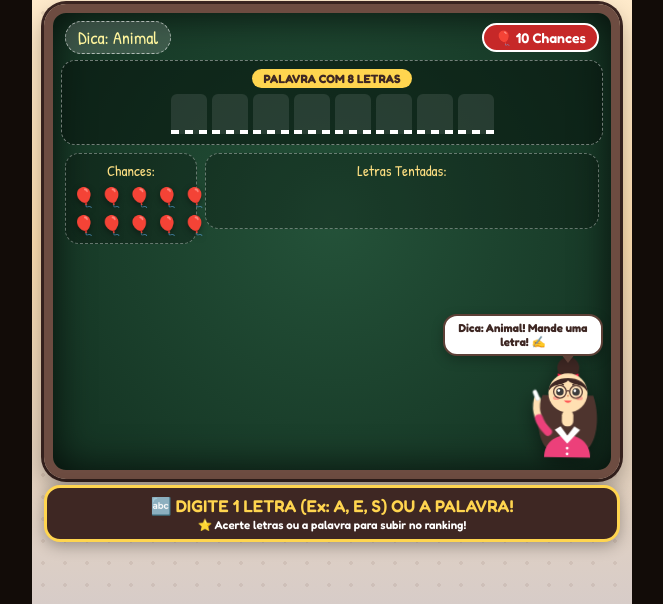
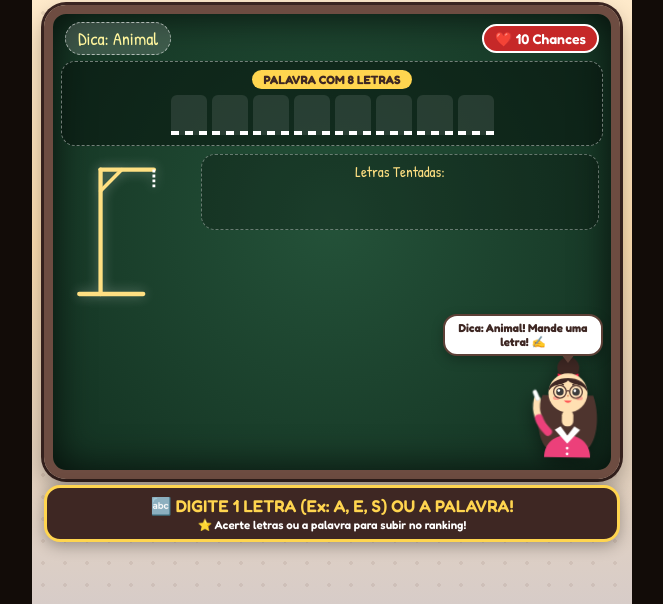
Before and after one commit to paginainsta32-bit/FORCA, a plain HTML site: page index.html in a window 1280 px wide. Shown: the part 196-800 px from the top of the page, without its empty margins (308-971 px from the left). Drawn offline with Linux system fonts and the light colour scheme.

```diff
--- a/index.html
+++ b/index.html
@@ -3,7 +3,7 @@
 <head>
   <meta charset="UTF-8" />
   <meta name="viewport" content="width=device-width, initial-scale=1.0, maximum-scale=1.0, user-scalable=no" />
-  <title>Jogo da Palavra Secreta - 10 Chances! | TikTok Live</title>
+  <title>Jogo da Forca da Professora - 10 Chances! | TikTok Live</title>
   <style>
     @import url('https://fonts.googleapis.com/css2?family=Fredoka:wght@600;700&family=Patrick+Hand&display=swap');
 
@@ -104,7 +104,7 @@
     }
 
     .game-title {
-      font-size: clamp(22px, 6.2vw, 31px);
+      font-size: clamp(23px, 6.5vw, 32px);
       color: #3e2723;
       text-shadow: 0 2px 0 #fff, 0 4px 10px rgba(0, 0, 0, 0.15);
       line-height: 1.05;
@@ -216,7 +216,7 @@
       transition: transform 0.2s ease;
     }
 
-    /* Caixa da Palavra */
+    /* CAIXA DA PALAVRA AGORA NO TOPO DA LOUSA (ACIMA DO CHAT!) */
     .word-hint-box {
       position: relative;
       z-index: 20;
@@ -281,7 +281,7 @@
       100% { transform: scale(1); }
     }
 
-    /* Área Central: Balões de Chances + Letras Tentadas */
+    /* Área Central da Forca + Letras Erradas */
     .hangman-stage {
       position: relative;
       flex: 1;
@@ -290,49 +290,27 @@
       justify-content: space-between;
       padding: 4px 12px 0;
       min-height: 0;
-      gap: 8px;
     }
 
-    .balloons-box {
-      width: 132px;
+    .gallows-svg {
+      width: 128px;
+      height: 152px;
       flex-shrink: 0;
-      background: rgba(0, 0, 0, 0.25);
-      border: 1.5px dashed rgba(255, 255, 255, 0.35);
-      border-radius: 14px;
-      padding: 6px;
-      text-align: center;
+      filter: drop-shadow(0 0 6px rgba(255, 255, 255, 0.35));
     }
 
-    .balloons-title {
-      font-family: 'Patrick Hand', cursive;
-      font-size: 15px;
-      color: #ffe082;
-      margin-bottom: 4px;
+    .body-part {
+      opacity: 0;
+      transition: opacity 0.35s ease;
     }
-
-    .balloons-grid {
-      display: grid;
-      grid-template-columns: repeat(5, 1fr);
-      gap: 4px;
-      justify-items: center;
-      align-items: center;
-    }
-
-    .balloon-item {
-      font-size: 19px;
-      transition: all 0.35s ease;
-      filter: drop-shadow(0 2px 3px rgba(0, 0, 0, 0.4));
-    }
-
-    .balloon-item.popped {
-      transform: scale(0.5);
-      opacity: 0.22;
-      filter: grayscale(1);
+    .body-part.visible {
+      opacity: 1;
     }
 
     /* Painel de Letras Já Tentadas */
     .used-letters-box {
       flex: 1;
+      margin-left: 8px;
       background: rgba(0, 0, 0, 0.25);
       border: 1.5px dashed rgba(255, 255, 255, 0.35);
       border-radius: 14px;
@@ -594,7 +572,7 @@
       margin: 6px 0;
     }
 
-    /* Barra Inferior Segura */
+    /* Barra Inferior */
     .bottom-cta {
       position: relative;
       z-index: 15;
@@ -692,7 +670,7 @@
         </div>
       </div>
 
-      <h1 class="game-title">PALAVRA SECRETA</h1>
+      <h1 class="game-title">JOGO DA FORCA</h1>
       <p class="subtitle">Comente 1 LETRA ou a PALAVRA INTEIRA!</p>
     </div>
 
@@ -725,32 +703,55 @@
     <div class="blackboard-wrapper" id="blackboard">
       <div class="board-header">
         <span class="category-badge" id="category-label">Dica: Fruta</span>
-        <span class="lives-badge" id="lives-label">🎈 10 Chances</span>
+        <span class="lives-badge" id="lives-label">❤️ 10 Chances</span>
       </div>
 
-      <!-- Caixa da Palavra -->
+      <!-- LINHA PONTILHADA COM AS LETRAS DA PALAVRA (NO TOPO DA LOUSA!) -->
       <div class="word-hint-box">
         <div class="hint-sub" id="letters-count">PALAVRA COM 7 LETRAS</div>
         <div class="word-slots" id="word-slots"></div>
       </div>
 
       <div class="hangman-stage">
-        <!-- 10 Balões de Chances (Seguro contra filtros visuais!) -->
-        <div class="balloons-box">
-          <div class="balloons-title">Chances:</div>
-          <div class="balloons-grid" id="balloons-grid">
-            <span class="balloon-item" id="part-1">🎈</span>
-            <span class="balloon-item" id="part-2">🎈</span>
-            <span class="balloon-item" id="part-3">🎈</span>
-            <span class="balloon-item" id="part-4">🎈</span>
-            <span class="balloon-item" id="part-5">🎈</span>
-            <span class="balloon-item" id="part-6">🎈</span>
-            <span class="balloon-item" id="part-7">🎈</span>
-            <span class="balloon-item" id="part-8">🎈</span>
-            <span class="balloon-item" id="part-9">🎈</span>
-            <span class="balloon-item" id="part-10">🎈</span>
-          </div>
-        </div>
+        <!-- Desenho da Forca em Giz (10 Partes!) -->
+        <svg class="gallows-svg" viewBox="0 0 180 210">
+          <!-- Estrutura da Forca -->
+          <line x1="20" y1="195" x2="110" y2="195" stroke="#ffe082" stroke-width="6" stroke-linecap="round"/>
+          <line x1="50" y1="195" x2="50" y2="20" stroke="#ffe082" stroke-width="6" stroke-linecap="round"/>
+          <line x1="50" y1="20" x2="125" y2="20" stroke="#ffe082" stroke-width="6" stroke-linecap="round"/>
+          <line x1="50" y1="50" x2="80" y2="20" stroke="#ffe082" stroke-width="5" stroke-linecap="round"/>
+          <line x1="125" y1="20" x2="125" y2="45" stroke="#fff" stroke-width="4" stroke-dasharray="4 3"/>
+
+          <!-- 1: Cabeça -->
+          <circle id="part-1" class="body-part" cx="125" cy="65" r="20" fill="none" stroke="#fff" stroke-width="5"/>
+          <!-- 2: Tronco -->
+          <line id="part-2" class="body-part" x1="125" y1="85" x2="125" y2="138" stroke="#fff" stroke-width="5" stroke-linecap="round"/>
+          <!-- 3: Braço Esquerdo -->
+          <line id="part-3" class="body-part" x1="125" y1="98" x2="98" y2="122" stroke="#fff" stroke-width="5" stroke-linecap="round"/>
+          <!-- 4: Braço Direito -->
+          <line id="part-4" class="body-part" x1="125" y1="98" x2="152" y2="122" stroke="#fff" stroke-width="5" stroke-linecap="round"/>
+          <!-- 5: Perna Esquerda -->
+          <line id="part-5" class="body-part" x1="125" y1="138" x2="102" y2="174" stroke="#fff" stroke-width="5" stroke-linecap="round"/>
+          <!-- 6: Perna Direita -->
+          <line id="part-6" class="body-part" x1="125" y1="138" x2="148" y2="174" stroke="#fff" stroke-width="5" stroke-linecap="round"/>
+          <!-- 7: Olhos -->
+          <g id="part-7" class="body-part">
+            <circle cx="118" cy="60" r="2.5" fill="#fff"/>
+            <circle cx="132" cy="60" r="2.5" fill="#fff"/>
+          </g>
+          <!-- 8: Boca Assustada -->
+          <circle id="part-8" class="body-part" cx="125" cy="72" r="4" fill="none" stroke="#ff8a80" stroke-width="2.5"/>
+          <!-- 9: Mãos -->
+          <g id="part-9" class="body-part">
+            <circle cx="96" cy="124" r="4" fill="#ffe082"/>
+            <circle cx="154" cy="124" r="4" fill="#ffe082"/>
+          </g>
+          <!-- 10: Pés / Sapatos -->
+          <g id="part-10" class="body-part">
+            <line x1="102" y1="174" x2="92" y2="174" stroke="#ff5252" stroke-width="5" stroke-linecap="round"/>
+            <line x1="148" y1="174" x2="158" y2="174" stroke="#ff5252" stroke-width="5" stroke-linecap="round"/>
+          </g>
+        </svg>
 
         <!-- Letras Tentadas -->
         <div class="used-letters-box">
@@ -826,7 +827,7 @@
       </div>
     </div>
 
-    <!-- Barra Inferior (100% dentro das regras do TikTok!) -->
+    <!-- Barra Inferior (Sem pedido de presente para evitar restrição!) -->
     <div class="bottom-cta">
       <div class="cta-main">🔤 DIGITE 1 LETRA (Ex: A, E, S) OU A PALAVRA!</div>
       <div class="cta-sub">⭐ Acerte letras ou a palavra para subir no ranking!</div>
@@ -851,6 +852,7 @@
 
   <script>
     const WORDS = [
+      // Frutas & Comidas (25)
       { word: "ABACAXI", category: "Fruta" },
       { word: "MELANCIA", category: "Fruta" },
       { word: "MORANGO", category: "Fruta" },
@@ -876,6 +878,8 @@
       { word: "PANQUECA", category: "Comida" },
       { word: "OMELETE", category: "Comida" },
       { word: "MACARRAO", category: "Comida" },
+
+      // Animais (25)
       { word: "CACHORRO", category: "Animal" },
       { word: "ELEFANTE", category: "Animal" },
       { word: "GIRAFA", category: "Animal" },
@@ -901,6 +905,8 @@
       { word: "POLVO", category: "Animal" },
       { word: "BALEIA", category: "Animal" },
       { word: "PANTERA", category: "Animal" },
+
+      // Objetos & Casa (25)
       { word: "COMPUTADOR", category: "Tecnologia" },
       { word: "TELEVISAO", category: "Eletrônico" },
       { word: "GELADEIRA", category: "Cozinha" },
@@ -926,6 +932,8 @@
       { word: "COLHER", category: "Cozinha" },
       { word: "PANELA", category: "Cozinha" },
       { word: "MICROONDAS", category: "Cozinha" },
+
+      // Profissões, Esportes, Música & Lugares (25)
       { word: "PROFESSORA", category: "Profissão" },
       { word: "BOMBEIRO", category: "Profissão" },
       { word: "ASTRONAUTA", category: "Profissão" },
@@ -1082,7 +1090,7 @@
 
       for (let i = 1; i <= maxWrong; i++) {
         const el = document.getElementById(`part-${i}`);
-        if (el) el.classList.remove('popped');
+        if (el) el.classList.remove('visible');
       }
 
       document.getElementById('winner-overlay').classList.remove('show');
@@ -1092,7 +1100,7 @@
       const item = WORDS[currentIdx];
       document.getElementById('category-label').textContent = `Dica: ${item.category}`;
       document.getElementById('letters-count').textContent = `PALAVRA COM ${item.word.length} LETRAS`;
-      document.getElementById('lives-label').textContent = `🎈 ${maxWrong} Chances`;
+      document.getElementById('lives-label').textContent = `❤️ ${maxWrong} Chances`;
       document.getElementById('teacher-speech').textContent = `Dica: ${item.category}! Mande uma letra! ✍️`;
       renderWord();
     }
@@ -1189,10 +1197,10 @@
         playTone(220, 0.3, 0.08, 'sawtooth');
 
         const part = document.getElementById(`part-${wrongCount}`);
-        if (part) part.classList.add('popped');
+        if (part) part.classList.add('visible');
 
         const left = maxWrong - wrongCount;
-        document.getElementById('lives-label').textContent = `🎈 ${left} ${left === 1 ? 'Chance' : 'Chances'}`;
+        document.getElementById('lives-label').textContent = `❤️ ${left} ${left === 1 ? 'Chance' : 'Chances'}`;
         document.getElementById('teacher-speech').textContent = `Não tem "${letter}"! Restam ${left}! 😱`;
 
         if (wrongCount >= maxWrong) {
@@ -1236,7 +1244,7 @@
         setTimeout(() => playTone(659.25, 0.15, 0.1), 140);
         setTimeout(() => playTone(783.99, 0.4, 0.1), 280);
       } else {
-        badge.textContent = '🎈 FIM DAS 10 CHANCES!';
+        badge.textContent = '💀 FIM DAS 10 CHANCES!';
         wName.textContent = 'A palavra era:';
         wAvatar.style.display = 'none';
       }
```
